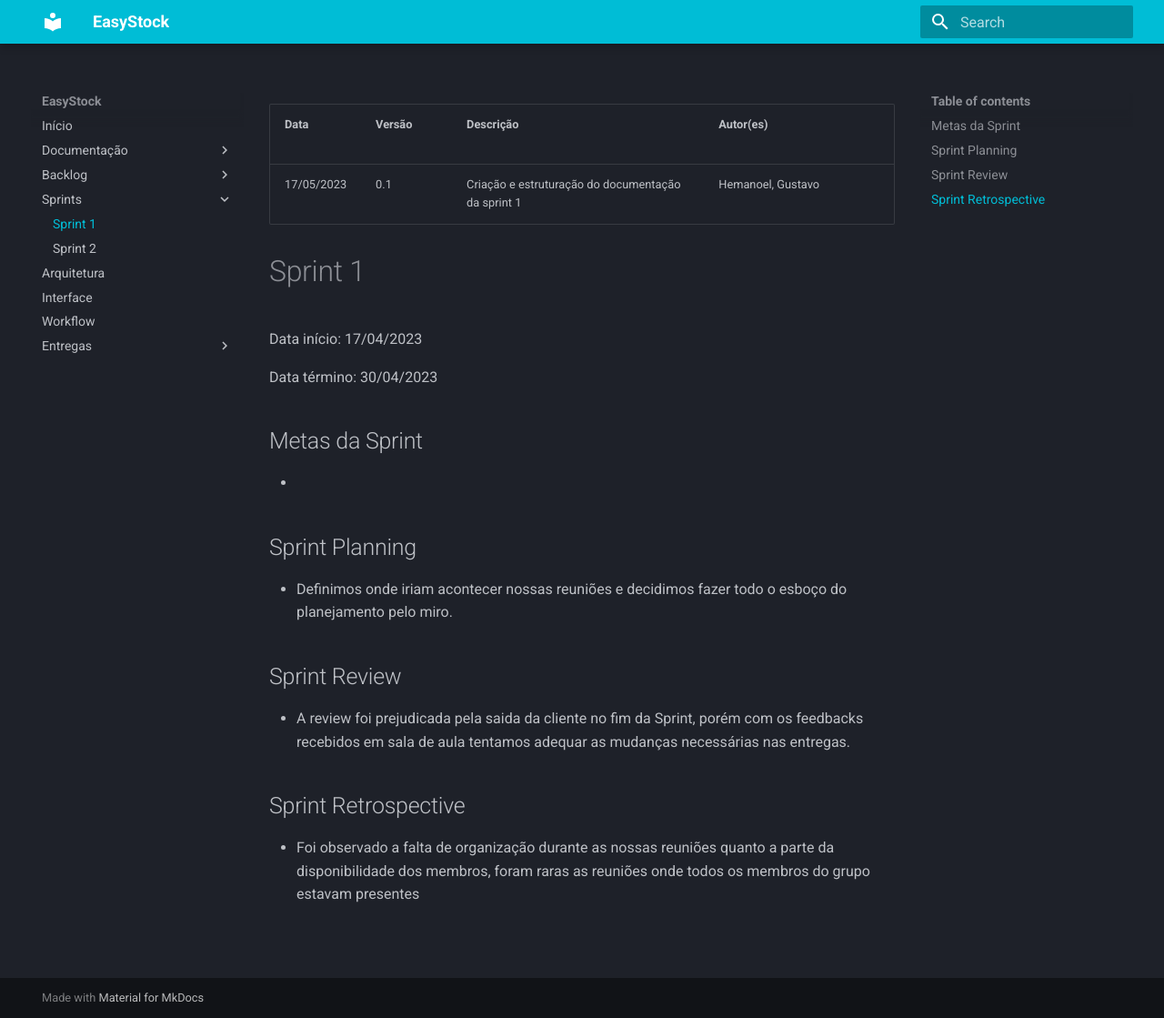
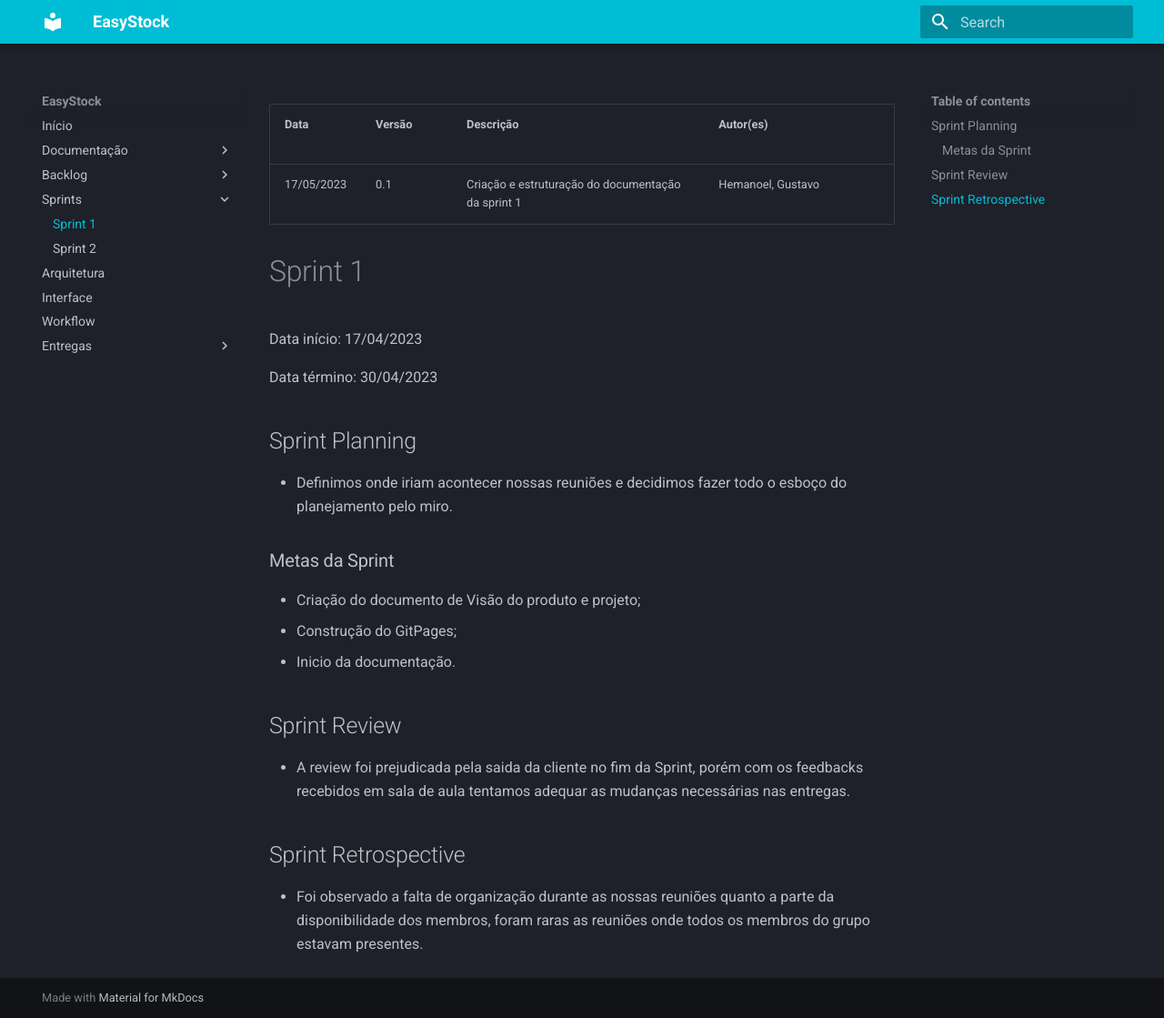
Before and after one commit to mdsreq-fga-unb/2023.1-EasyStock, an MkDocs documentation site: the page built from docs/sprint1.md, in a window 1280 px wide and 1119 px high. Shown: the whole window at 91% size. Built offline with MkDocs 1.6.1 and Material for MkDocs 9.7.7, drawn with Linux system fonts in a browser that asks for light colours.

Commit message:
sprint3-planning

```diff
--- a/docs/sprint1.md
+++ b/docs/sprint1.md
@@ -9,17 +9,17 @@ Data início: 17/04/2023
 
 Data término: 30/04/2023
 
-## Metas da Sprint
-*
-
 ## Sprint Planning
 * Definimos onde iriam acontecer nossas reuniões e decidimos fazer todo o esboço do planejamento pelo miro.
-
+### Metas da Sprint
+* Criação do documento de Visão do produto e projeto;
+* Construção do GitPages;
+* Inicio da documentação.
 ## Sprint Review
 * A review foi prejudicada pela saida da cliente no fim da Sprint, porém com os feedbacks recebidos em sala de aula tentamos adequar as mudanças necessárias nas entregas.
 
 ## Sprint Retrospective
-* Foi observado a falta de organização durante as nossas reuniões quanto a parte da disponibilidade dos membros, foram raras as reuniões onde todos os membros do grupo estavam presentes
+* Foi observado a falta de organização durante as nossas reuniões quanto a parte da disponibilidade dos membros, foram raras as reuniões onde todos os membros do grupo estavam presentes.
 
 
 
```
Also changed, not shown: docs/sprint2.md (+6 -2 lines), docs/sprint3.md (added, +26 -0 lines).
